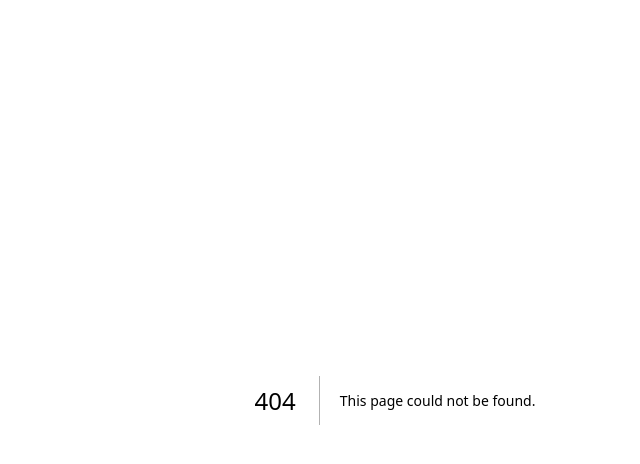
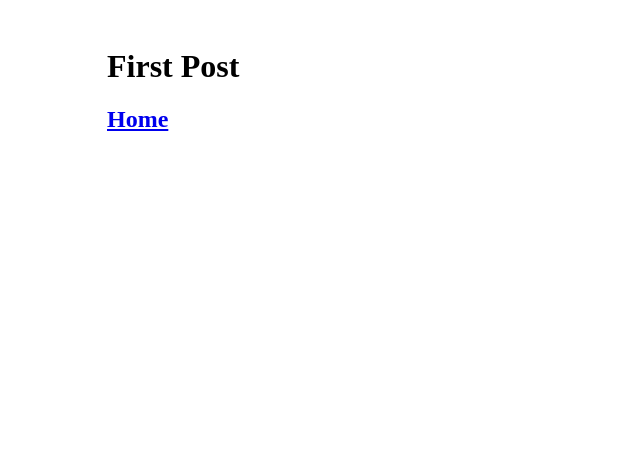
Before and after one commit to Aym2023/nextjs-blog, a Next.js app: page /posts/first-post in a window 1280 px wide. Before the commit this address had no page. Shown: the top 464 px of the page, without its empty margins (245-885 px from the left). Built offline with nearby package versions, Linux system fonts and the light colour scheme.

Commit message:
initial commit

```diff
--- /dev/null
+++ b/pages/components/layout.js
@@ -0,0 +1,9 @@
+import styles from './layout.module.css';
+
+export default function Layout({ children }) {
+  return (
+    <div className={styles.container}>
+      {children}
+    </div>
+  );
+}
--- /dev/null
+++ b/pages/components/layout.module.css
@@ -0,0 +1,5 @@
+.container {
+  max-width: 36rem;
+  padding: 0 1rem;
+  margin: 3rem auto 6rem;
+}
--- a/pages/index.js
+++ b/pages/index.js
@@ -1,5 +1,6 @@
 import Head from 'next/head';
 import styles from '../styles/Home.module.css';
+import Link from 'next/link';
 
 export default function Home() {
   return (
@@ -11,7 +12,7 @@ export default function Home() {
 
       <main>
         <h1 className={styles.title}>
-          Welcome to <a href="https://nextjs.org">Next.js!</a>
+          Read <Link href="/posts/first-post">this page</Link>
         </h1>
 
         <p className={styles.description}>
--- /dev/null
+++ b/pages/posts/first-post.js
@@ -0,0 +1,17 @@
+import Head from 'next/head';
+import Layout from '../components/layout';
+import Link from 'next/link';
+
+export default function FirstPost() {
+  return (
+    <Layout>
+      <Head>
+        <title>First Post</title>
+      </Head>
+      <h1>First Post</h1>
+          <h2>
+            <Link href="/">Home</Link>
+          </h2>
+    </Layout>
+  );
+}
```
